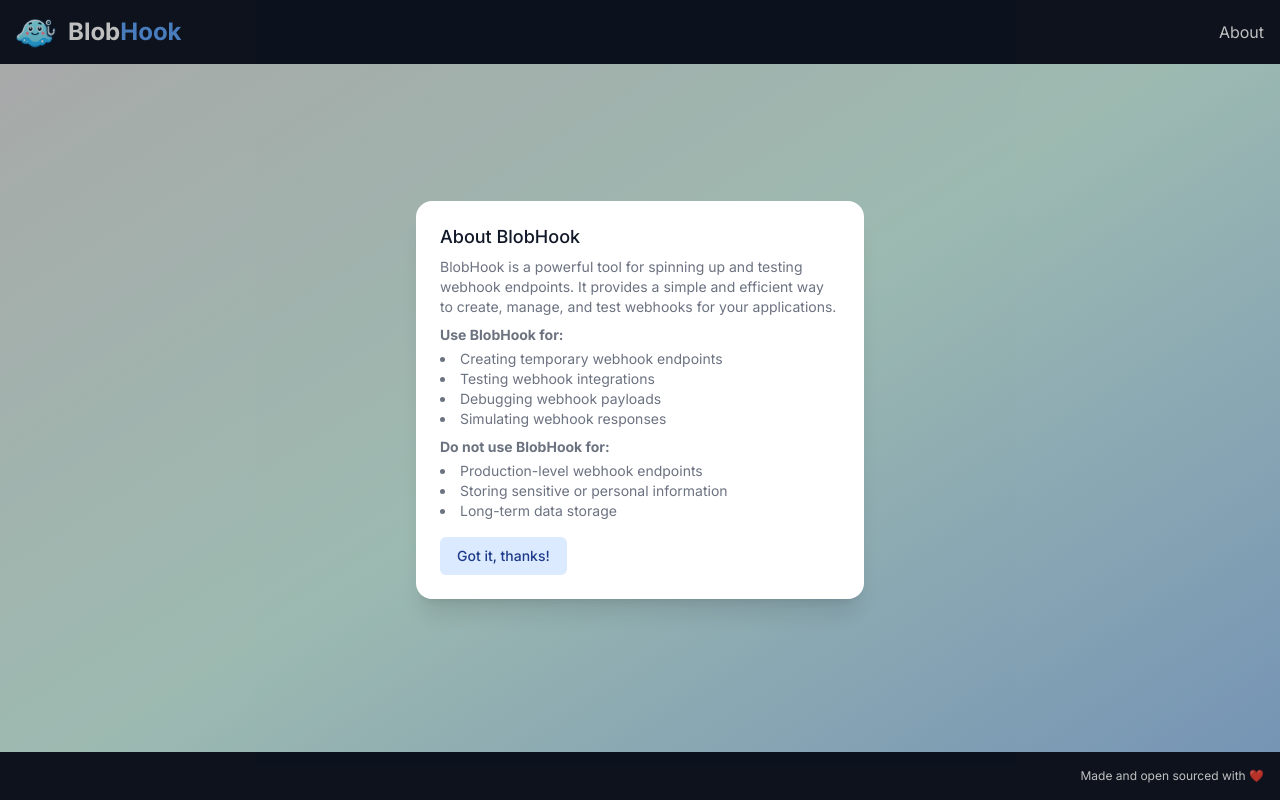
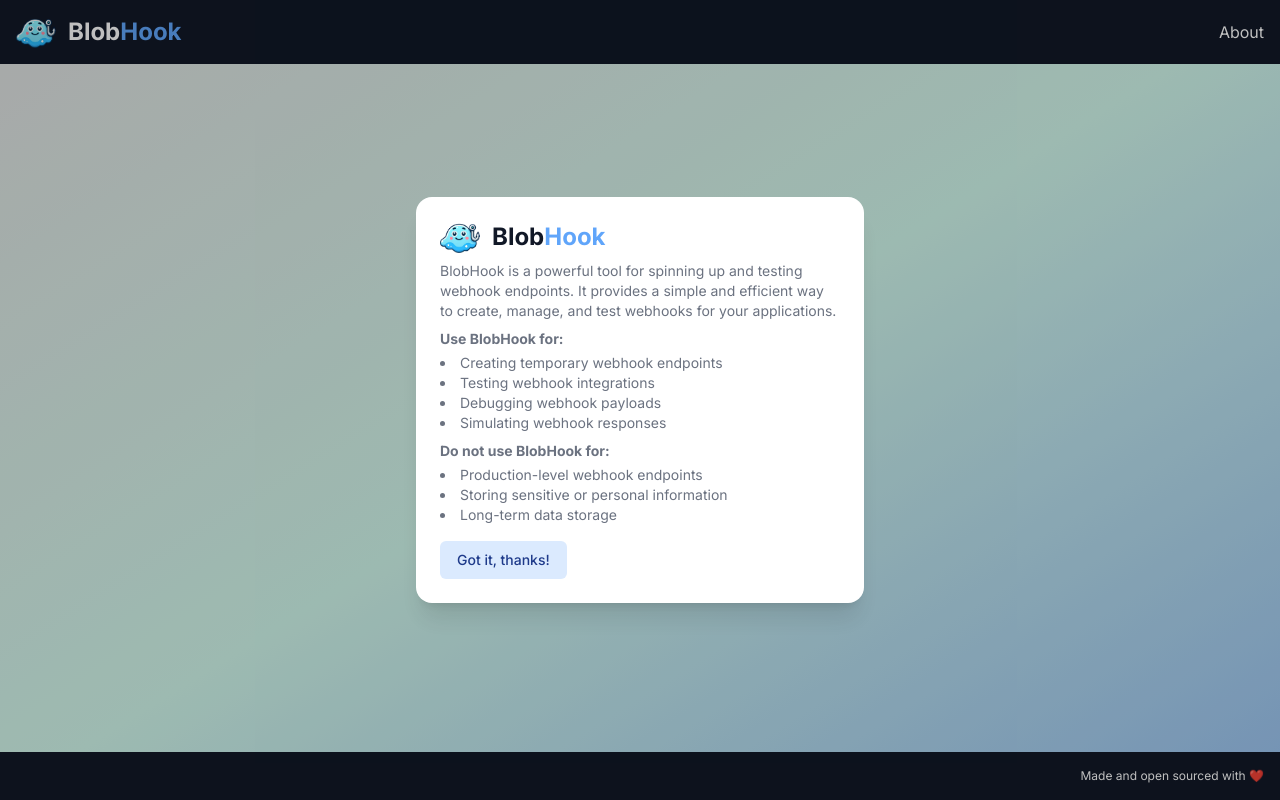
Before and after one commit to SKlarsen84/blobhook, a Next.js app: page / in a window 1280 px wide. Both pictures are taken after a click on the button "About". Built offline with nearby package versions, Linux system fonts and the light colour scheme.

Commit message:
update header/about

```diff
--- a/src/components/AboutModal.tsx
+++ b/src/components/AboutModal.tsx
@@ -1,6 +1,6 @@
 import { Dialog, Transition } from '@headlessui/react';
 import { Fragment } from 'react';
-
+import Image from 'next/image';
 interface AboutModalProps {
   isOpen: boolean;
   onClose: () => void;
@@ -35,8 +35,21 @@
             >
               <Dialog.Panel className='w-full max-w-md transform overflow-hidden rounded-2xl bg-white p-6 text-left align-middle shadow-xl transition-all'>
                 <Dialog.Title as='h3' className='text-lg font-medium leading-6 text-gray-900'>
-                  About BlobHook
+                <div className='flex items-center cursor-pointer'>
+            <Image
+              src='/mascot_notext.png' // Path to your mascot image
+              alt='BlobHook Logo'
+              width={40} // Adjust the width as needed
+              height={40} // Adjust the height as needed
+              className='mr-3'
+            />
+            <span className='text-2xl font-bold'>
+              <span className='text-white-400'>Blob</span>
+              <span className='text-blue-400'>Hook</span>
+            </span>
+          </div>
                 </Dialog.Title>
+
                 <div className='mt-2'>
                   <p className='text-sm text-gray-500'>
                     BlobHook is a powerful tool for spinning up and testing webhook endpoints. It provides a simple and
--- a/src/components/Header.tsx
+++ b/src/components/Header.tsx
@@ -9,7 +9,7 @@
 
   return (
     <header className='bg-gray-900 text-white p-4'>
-      <div className='container mx-auto flex items-center justify-between ml-0'>
+      <div className='mx-auto flex items-center justify-between ml-0'>
         <Link href='/'>
           <div className='flex items-center cursor-pointer'>
             <Image
```
Also changed, not shown: 1 other file (tests, documents, lock files or other folders).
